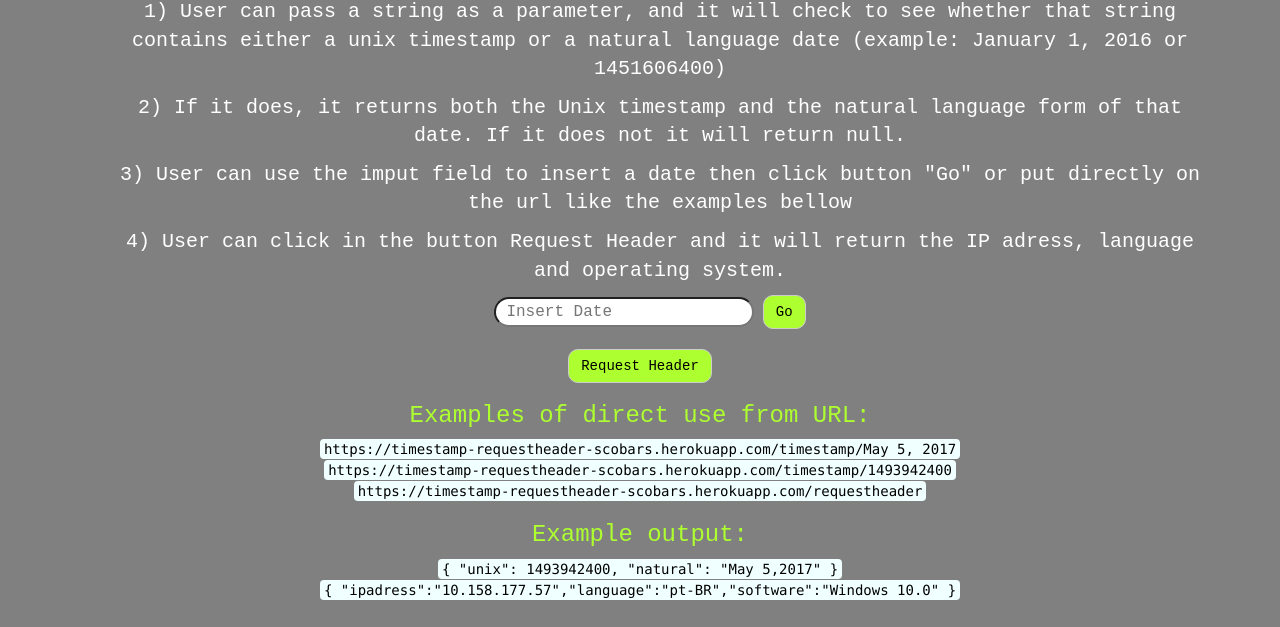
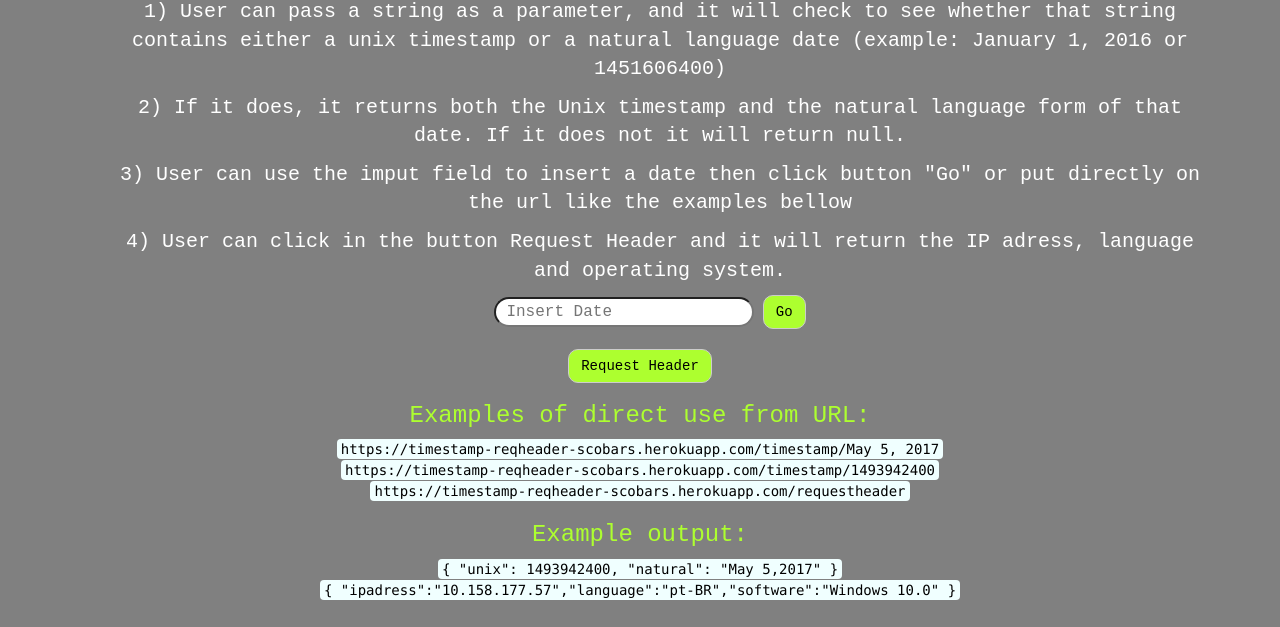
Before and after one commit to SCOBARS900/timestamp-ms-scobars, a website: page public/index.html in a window 1280 px wide. Shown: the part 173-800 px from the top of the page. Drawn offline with nearby package versions, Linux system fonts and the light colour scheme.

Commit message:
Change heroku url name

```diff
--- a/public/index.html
+++ b/public/index.html
@@ -23,19 +23,19 @@
 
             <section>
             <input id="imputDate" placeholder="Insert Date" ng-model="timeP">
-            <a class="btn btn-default" href="https://timestamp-requestheader-scobars.herokuapp.com/timestamp/{{timeP}}">Go</a>
+            <a class="btn btn-default" href="https://timestamp-reqheader-scobars.herokuapp.com/timestamp/{{timeP}}">Go</a>
             </section>
             <br>
             <section>
-            <a class="btn btn-default" href="https://timestamp-requestheader-scobars.herokuapp.com/requestheader">Request Header</a>
+            <a class="btn btn-default" href="https://timestamp-reqheader-scobars.herokuapp.com/requestheader">Request Header</a>
             </section>
 
 
 
             <h3>Examples of direct use from URL:</h3>
-            <code>https://timestamp-requestheader-scobars.herokuapp.com/timestamp/May 5, 2017</code><br>
-            <code>https://timestamp-requestheader-scobars.herokuapp.com/timestamp/1493942400</code><br>
-            <code>https://timestamp-requestheader-scobars.herokuapp.com/requestheader</code>
+            <code>https://timestamp-reqheader-scobars.herokuapp.com/timestamp/May 5, 2017</code><br>
+            <code>https://timestamp-reqheader-scobars.herokuapp.com/timestamp/1493942400</code><br>
+            <code>https://timestamp-reqheader-scobars.herokuapp.com/requestheader</code>
             <h3>Example output:</h3>
             <code>
                 {
```
